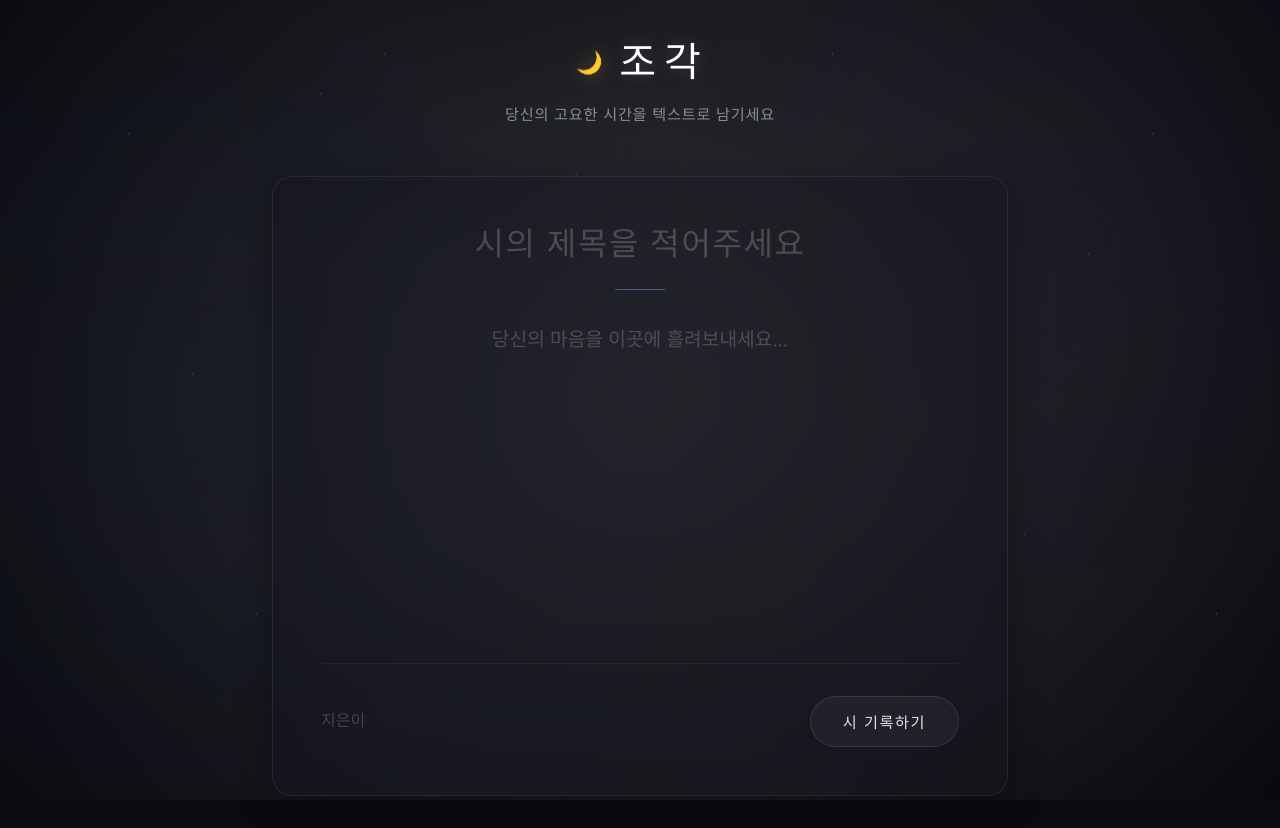
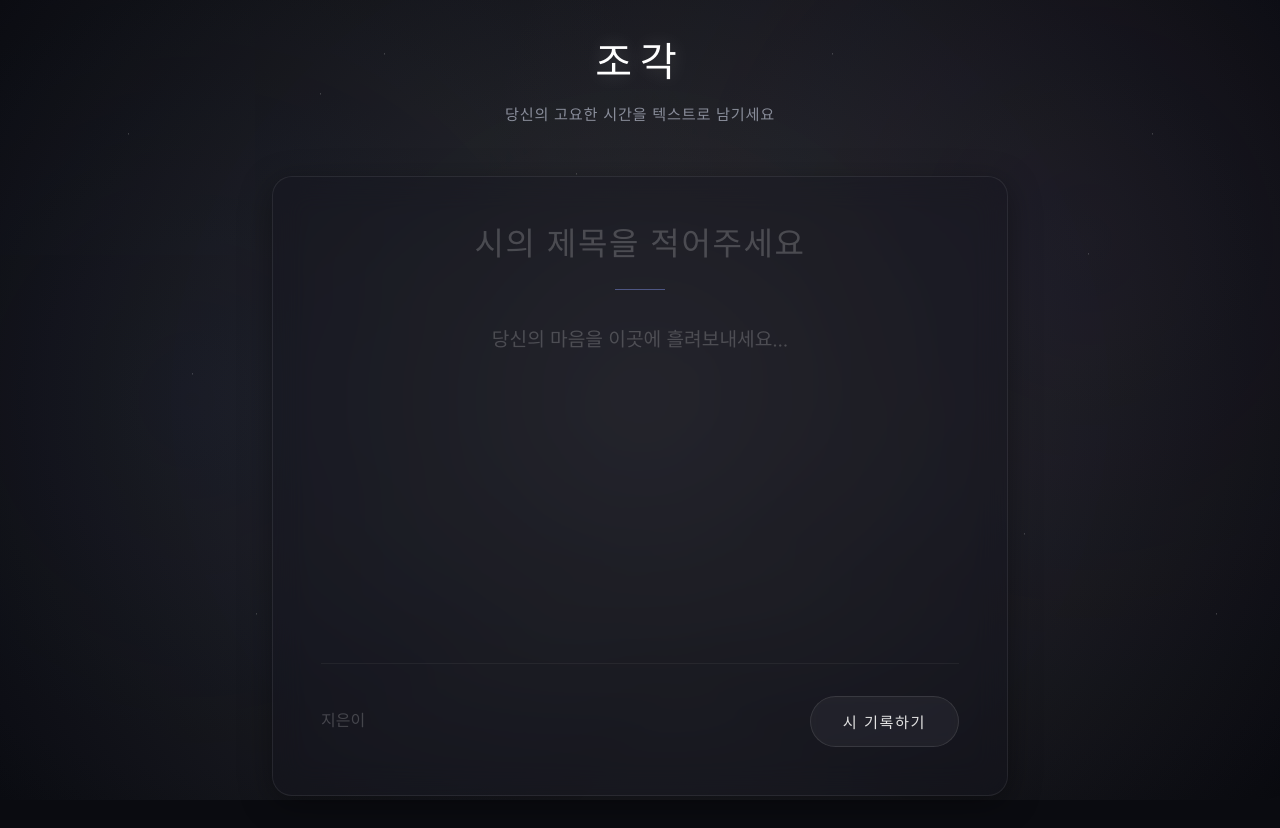
Before and after one commit to imsohappisy/poem, a plain HTML site: page index.html in a window 1280 px wide. Drawn offline with nearby package versions, Linux system fonts and the light colour scheme; a web font is replaced by a local one.

Commit message:
fix: move moon logo from header to browser favicon

```diff
--- a/index.html
+++ b/index.html
@@ -5,6 +5,7 @@
     <meta charset="UTF-8">
     <meta name="viewport" content="width=device-width, initial-scale=1.0">
     <title>조각 - 시 쓰기</title>
+    <link rel="icon" type="image/png" href="moon.png">
     <meta name="description" content="당신의 감성을 글로 남겨보세요.">
     <link rel="preconnect" href="https://fonts.googleapis.com">
     <link rel="preconnect" href="https://fonts.gstatic.com" crossorigin>
@@ -25,7 +26,6 @@
     <main class="app-container">
         <header class="app-header">
             <div class="title-wrapper">
-                <img src="moon.png" alt="Logo" class="site-logo" id="siteLogo">
                 <h1>조각</h1>
             </div>
             <p>당신의 고요한 시간을 텍스트로 남기세요</p>
```
